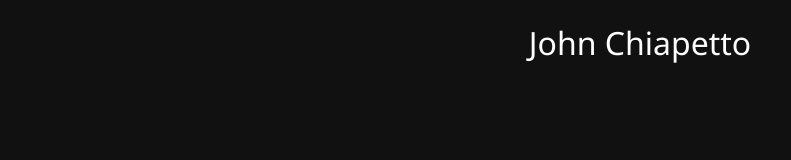
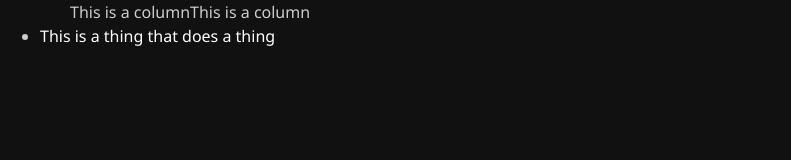
Before and after one commit to JohnChiapetto/JohnChiapetto.github.io, a plain HTML site: page index.html in a window 1280 px wide. Shown: the whole page, without its empty margins (0-791 px from the left). Drawn offline with nearby package versions, Linux system fonts and the light colour scheme.

Commit message:
Update 02/11/2019 12:06pm

```diff
--- a/css/main.css
+++ b/css/main.css
@@ -36,6 +36,11 @@ a:hover {
 }
 
 /* specifics */
-#name {
+header#pageHeader #name,header#pageHeader #subtitle {
     text-align: center;
 }
+
+code .keyword_control {
+    color: var(--rorange);
+    animation: glowy 1s infinite;
+}
--- a/css/variables.css
+++ b/css/variables.css
@@ -0,0 +1,28 @@
+:root {
+    --red:#FF0000;
+    --rorange: #FF6000;
+    --orange: #FF8000;
+    --yorange: #FFC700;
+    --yellow: #FFFF00;
+    --yG: #60FF00;
+    --yellowGreen: #80FF00;
+    --charteuse: #60FF00;
+    --green: #00FF00;
+    --gb: #00FF60;
+    --seaGreen: #00FF80;
+    --seaBlue: #00FFC7;
+    --cyan: #00FFFF;
+    --cyrx: #00C7FF;
+    --lightBlue: #0080FF;
+    --lightBlue2: #0060FF;
+    --blue: #0000FF;
+    --blurple: #6000FF;
+    --purple: #8000FF;
+    --purgenta: #C700FF;
+    --magenta: #FF00FF;
+    --magenPink: #FF00C7;
+    --pink: #FF0080;
+    --redPink: #FF0060;
+
+    --font-one: font-family: "PT Sans";
+}
--- a/index.html
+++ b/index.html
@@ -5,11 +5,48 @@
         <meta name="viewport" content="width=device-width, initial-scale=1.0">
         <meta http-equiv="X-UA-Compatible" content="ie=edge">
         <title>John Chiapetto</title>
+        <link href="https://fonts.googleapis.com/css?family=Montserrat|PT+Sans|Raleway" rel="stylesheet">
+        <link rel="stylesheet" href="https://stackpath.bootstrapcdn.com/bootstrap/4.2.1/css/bootstrap.min.css" integrity="sha384-GJzZqFGwb1QTTN6wy59ffF1BuGJpLSa9DkKMp0DgiMDm4iYMj70gZWKYbI706tWS" crossorigin="anonymous">
         <link rel="stylesheet" href="css/main.css">
     </head>
     <body>
-        <header>
-            <h1 id="name">John Chiapetto</h1>
-        </header>
+        <div class="container">
+            <div class="row">
+                <div class="col-mn">
+                    This is a column
+                </div>
+                <div class="col-mn">
+                    This is a column
+                </div>
+            </div>
+        </div>
+
+        <!-- Navbar -->
+        <nav>
+            <ul>
+                <li><a href="#">This is a thing that does a thing</a></li>
+            </ul>
+        </nav>
+
+        <!-- Header -->
+
+
+        <!-- About Section -->
+
+
+        <!-- Projects Section -->
+
+
+        <!-- Contact Section -->
+
+
+        <!-- Footer -->
+
+
+
+        <!-- Scripts for Bootstrap -->
+        <script src="https://code.jquery.com/jquery-3.3.1.slim.min.js" integrity="sha384-q8i/X+965DzO0rT7abK41JStQIAqVgRVzpbzo5smXKp4YfRvH+8abtTE1Pi6jizo" crossorigin="anonymous"></script>
+        <script src="https://cdnjs.cloudflare.com/ajax/libs/popper.js/1.14.6/umd/popper.min.js" integrity="sha384-wHAiFfRlMFy6i5SRaxvfOCifBUQy1xHdJ/yoi7FRNXMRBu5WHdZYu1hA6ZOblgut" crossorigin="anonymous"></script>
+        <script src="https://stackpath.bootstrapcdn.com/bootstrap/4.2.1/js/bootstrap.min.js" integrity="sha384-B0UglyR+jN6CkvvICOB2joaf5I4l3gm9GU6Hc1og6Ls7i6U/mkkaduKaBhlAXv9k" crossorigin="anonymous"></script>
     </body>
 </html>
```
